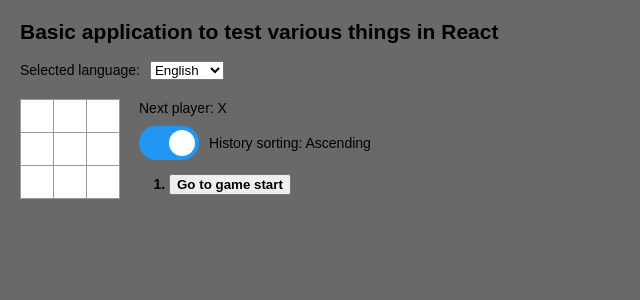
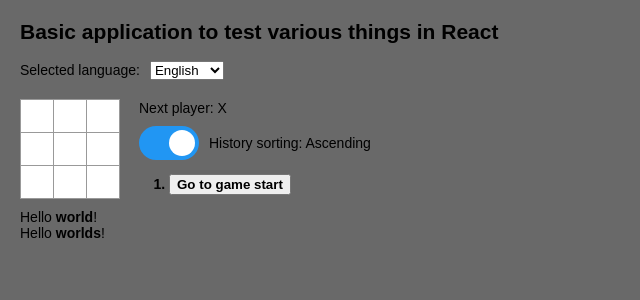
Before and after one commit to RudolfFrederiksen/react_test, a React (Create React App) app: page / in a window 1280 px wide. Shown: the top 300 px of the page, without its empty margins (0-640 px from the left). Built offline with nearby package versions, Linux system fonts and the light colour scheme.

Commit message:
test pluralisation and tag inclusion

```diff
--- a/src/components/game/game/Game.tsx
+++ b/src/components/game/game/Game.tsx
@@ -3,7 +3,7 @@ import classNames from "classnames";
 import { Board } from "../board/Board";
 import "./Game.scss";
 import Toggle from "../../shared/toggle/Toggle";
-import { WithTranslation, withTranslation } from "react-i18next";
+import { Trans, WithTranslation, withTranslation } from "react-i18next";
 import LangSelector from "../../shared/LangSelector/LangSelector";
 
 interface GameState {
@@ -141,6 +141,8 @@ class Game extends React.Component<GameProps, GameState> {
     render() {
         const t = this.props.t;
 
+        const name = "world";
+
         const latestSquare = this.state.history[this.state.currentStep].squares,
             winner = this.state.winner,
             status = winner
@@ -169,6 +171,15 @@ class Game extends React.Component<GameProps, GameState> {
                         <ol reversed={!this.state.orderMoveAsc}>{this.renderHistory()}</ol>
                     </div>
                 </div>
+
+                {/* pluralisation and tag inclusion test */}
+                <Trans i18nKey="HTML_TEST" count={1}>
+                    Hello <strong title={t("HTML_TITLE")}> world</strong>.
+                </Trans>
+                <br />
+                <Trans i18nKey="HTML_TEST" count={2}>
+                    Hello <strong title={t("HTML_TITLE")}>{{ name }}</strong>.
+                </Trans>
             </div>
         );
     }
--- a/src/i18n/en.json
+++ b/src/i18n/en.json
@@ -19,5 +19,8 @@
         },
         "GO_TO_START": "Go to game start",
         "GO_TO": "Go to move #{{step}} {{player}} played at (c-{{col}}:r-{{row}})"
-    }
+    },
+    "HTML_TEST": "Hello <1>world</1>!",
+    "HTML_TEST_other": "Hello <1>worlds</1>!",
+    "HTML_TITLE": "A simple overlay"
 }
--- a/src/i18n/fr.json
+++ b/src/i18n/fr.json
@@ -19,5 +19,8 @@
         },
         "GO_TO_START": "Aller au début de partie",
         "GO_TO": "Aller au coup #{{step}} {{player}} a joué sur (c-{{col}}:l-{{row}})"
-    }
+    },
+    "HTML_TEST" : "Bonjour <1>le monde</1> !",
+    "HTML_TEST_other" : "Bonjour <1>les mondes</1> !",
+    "HTML_TITLE" : "Un simple overlay"
 }
```
